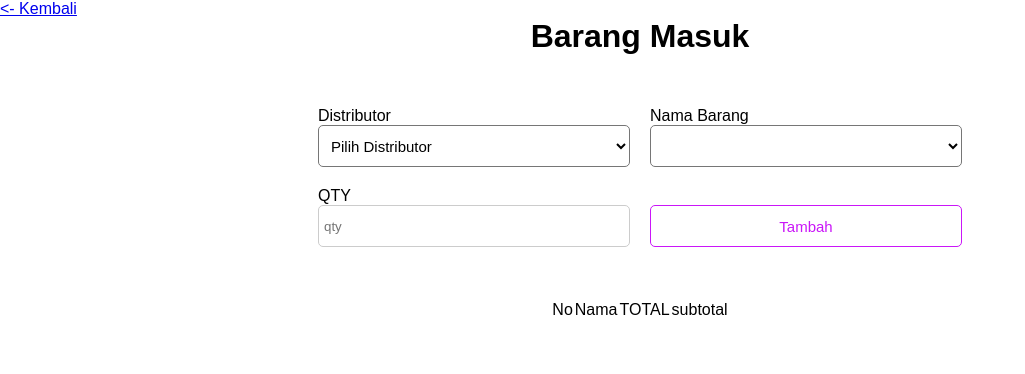
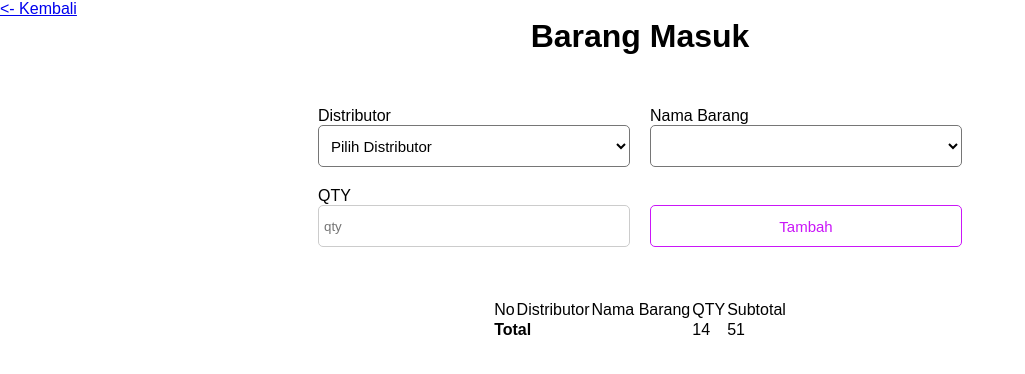
Before and after one commit to trigusf/persediaan-barang, a PHP site: page /app/views/tambah/tambahBarangMasuk.php in a window 1280 px wide. Shown: the top 374 px of the page, without its empty margins (0-1025 px from the left). Run offline with PHP 8.4, Linux system fonts and the light colour scheme; data comes from the database, SQL or seed files in the repository; lists and menus that the app fills with data are empty; some libraries are stand-ins or nearby versions.

Commit message:
progres tambah barang masuk

```diff
--- a/app/views/tambah/tambahBarangMasuk.php
+++ b/app/views/tambah/tambahBarangMasuk.php
@@ -15,7 +15,7 @@ include '../../database/database.php';
 </head>
 <body>
     <div class="tambahdata">
-        <div class="back"><a href="../dataBarang.php"><- Kembali</a></div>
+        <div class="back"><a href="#"><- Kembali</a></div>
 
         <div class="isitambahdata">
             <h1>Barang Masuk</h1>
@@ -46,13 +46,16 @@ include '../../database/database.php';
                     </select>
                 </div>
 
+                <input type="hidden" name="harga" placeholder="harga" id="harga">
+
                 <div class="input">
                     <span>QTY</span>
-                    <input type="number" name="qty" placeholder="qty">
+                    <input type="number" name="qty" placeholder="qty" id="qty">
                 </div>
 
+
                 <div class="input">
-                    <button type="submit">Tambah</button>
+                    <button type="Button" onclick="tambahBarang()">Tambah</button>
                 </div>
 
 
@@ -61,17 +64,36 @@ include '../../database/database.php';
 
             <div class="tableMasuk">
                 <table>
+                    <thead>
+                        <tr>
+                            <td>No</td>
+                            <td>Distributor</td>
+                            <td>Nama Barang</td>
+                            <td>QTY</td>
+                            <td>Subtotal</td>
+                        </tr>
+                    </thead>
+                    <tbody id="tableBarang">
+
+                    </tbody>
                     <tr>
-                        <td>No</td>
-                        <td>Nama</td>
-                        <td>TOTAL</td>
-                        <td>subtotal</td>
+                        <td colspan="3"><b>Total</b></td>
+                        <td id="totalQTY">14</td>
+                        <td id="totalHarga">51</td>
                     </tr>
                 </table>
             </div>
         </div>
     </div>
 
+
+
+
+
+
+
+
+<script src="../../../assets/js/script.js"></script>
 <script>
 document.addEventListener('DOMContentLoaded', function() {
 
@@ -92,6 +114,23 @@ document.addEventListener('DOMContentLoaded', function() {
                 document.getElementById('barang').innerHTML = data;
             });
     });
+
+    document.getElementById('barang').addEventListener('change', function() {
+        console.log('change barang', this.value);
+        let idBarang = this.value;
+        let hargaInput = document.getElementById('harga');
+
+        if(!idBarang) {
+            hargaInput.value = '';
+            return;
+        }
+
+        fetch('../get/get_harga.php?id=' + idBarang)
+            .then(res => res.text())
+            .then(data => {
+                hargaInput.value = data;
+            });
+    });
 });
 </script>
 </body>
--- a/assets/js/script.js
+++ b/assets/js/script.js
@@ -7,3 +7,58 @@ function toggleSidebar() {
 function toggleClose() {
     sidebar.classList.remove('show')
 }
+
+
+
+
+let barangMasuk = [];
+
+function tambahBarang() {
+    let idDistributor = document.getElementById('distributor').value;
+    let idBarang = document.getElementById('barang').value;
+    let harga = document.getElementById('harga').value;
+    let qty = document.getElementById('qty').value;
+    if(!idDistributor || !idBarang || !harga || !qty) {
+        alert('Lengkapi semua data!');
+        return;
+    }
+    const total = harga * qty;
+    barangMasuk.push({
+        idDistributor,
+        idBarang,
+        harga,
+        qty,
+        total
+    });
+
+    console.log(barangMasuk);
+    renderTable();
+    hitungTotal();
+}
+
+function renderTable() {
+    let tbody = document.getElementById('tableBarang');
+    tbody.innerHTML = '';
+    barangMasuk.forEach((item, index) => {
+        tbody.innerHTML = `
+        <tr>
+            <td>${index + 1}</td>
+            <td>${item.idDistributor}</td>
+            <td>${item.idBarang}</td>
+            <td>${item.qty}</td>
+            <td>${item.total}</td>
+        </tr>
+        `;
+    });
+}
+
+function hitungTotal() {
+    let totalQTY = 0;
+    let totalHarga = 0;
+    barangMasuk.forEach(item => {
+        totalQTY += parseInt(item.qty);
+        totalHarga += parseInt(item.total);
+    });
+    document.getElementById('totalQTY').innerText = totalQTY;
+    document.getElementById('totalHarga').innerText = totalHarga;
+}
```
Also changed, not shown: app/views/get/get_barang.php (+5 -4 lines), app/views/get/get_harga.php (added, +15 -0 lines).
